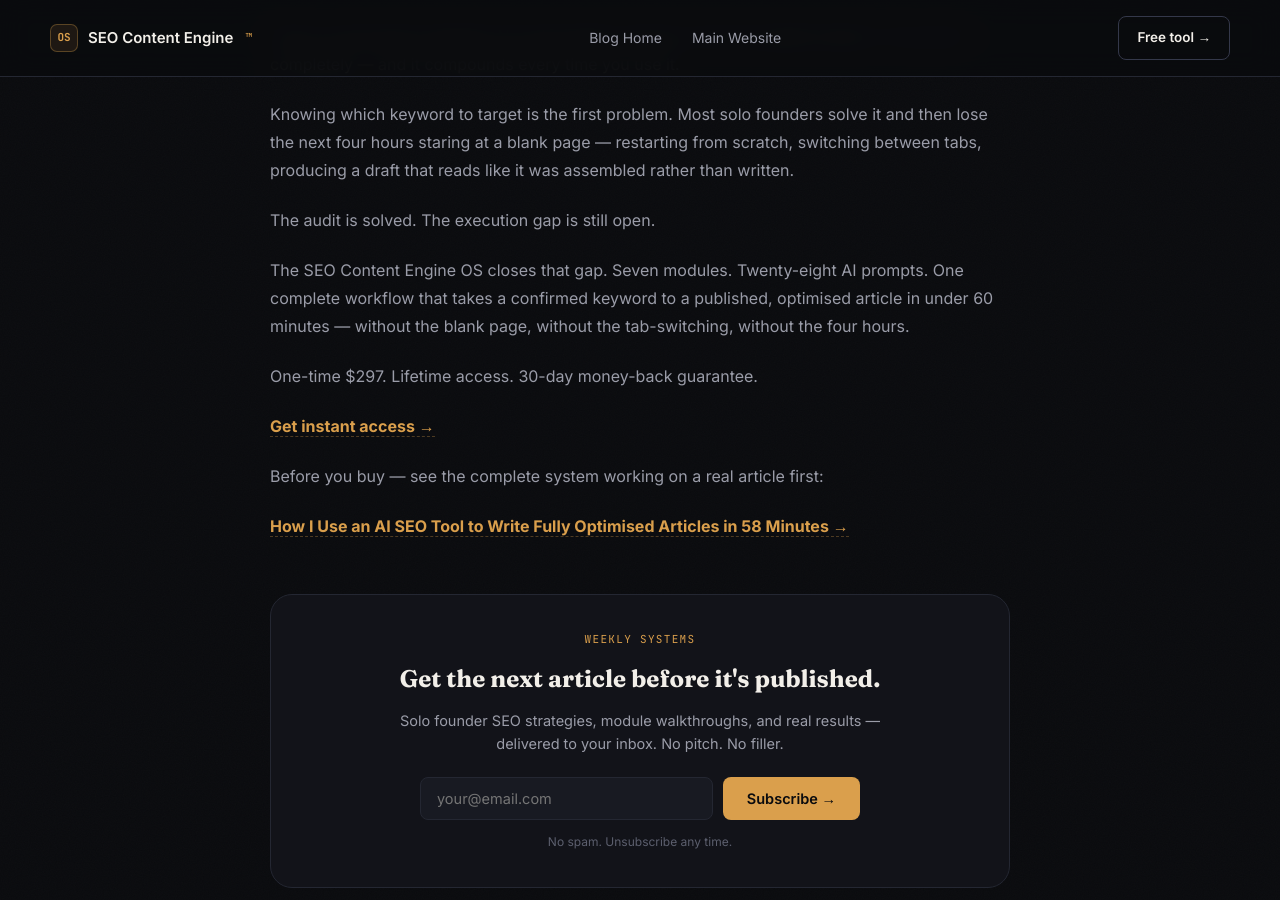
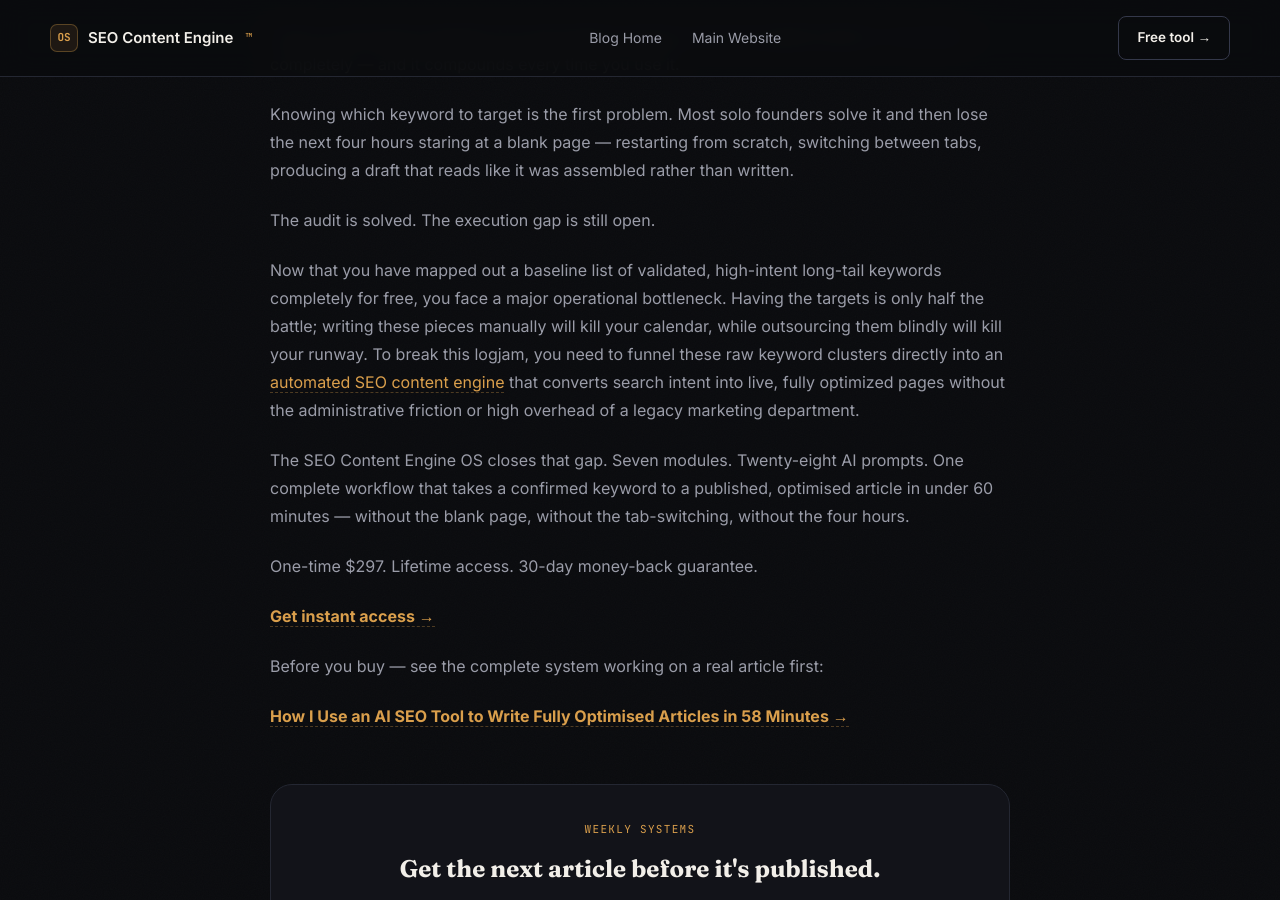
Before and after one commit to ibrabyze/blog-, a Jekyll site: the page built from _posts/2026-07-02-keyword-research-without-paying-for-tools.md, in a window 1280 px wide and 900 px high, scrolled down 12598 px. Built offline with Jekyll 4.4.1, drawn with Linux system fonts in a browser that asks for light colours.

Commit message:
Update 2026-07-02-keyword-research-without-paying-for-tools.md

```diff
--- a/_posts/2026-07-02-keyword-research-without-paying-for-tools.md
+++ b/_posts/2026-07-02-keyword-research-without-paying-for-tools.md
@@ -329,6 +329,8 @@ Knowing which keyword to target is the first problem. Most solo founders solve i
 
 The audit is solved. The execution gap is still open.
 
+Now that you have mapped out a baseline list of validated, high-intent long-tail keywords completely for free, you face a major operational bottleneck. Having the targets is only half the battle; writing these pieces manually will kill your calendar, while outsourcing them blindly will kill your runway. To break this logjam, you need to funnel these raw keyword clusters directly into an [automated SEO content engine](/2026/07/12/seo-content-engine-hiring-agency.html) that converts search intent into live, fully optimized pages without the administrative friction or high overhead of a legacy marketing department.
+
 The SEO Content Engine OS closes that gap. Seven modules. Twenty-eight AI prompts. One complete workflow that takes a confirmed keyword to a published, optimised article in under 60 minutes — without the blank page, without the tab-switching, without the four hours.
 
 One-time $297. Lifetime access. 30-day money-back guarantee.
```
